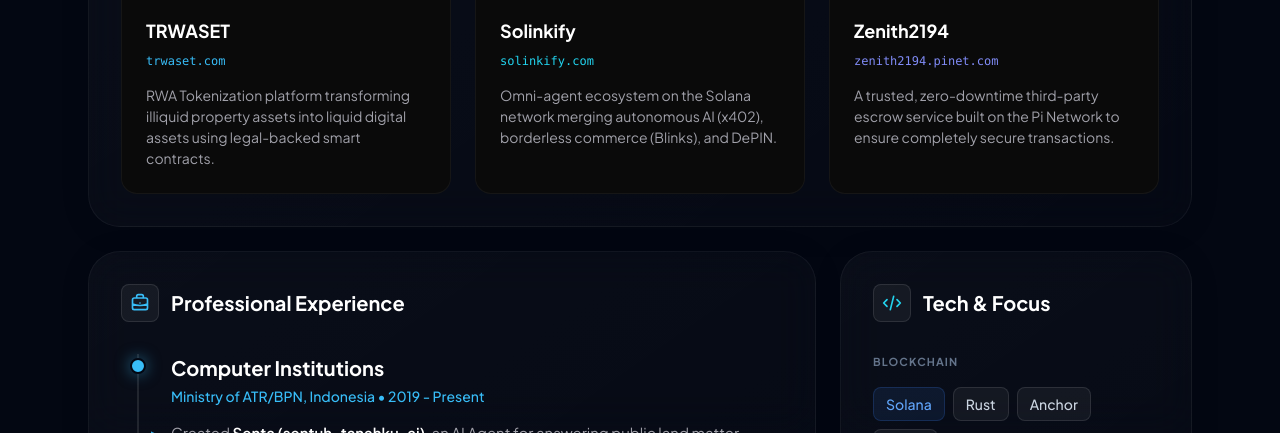
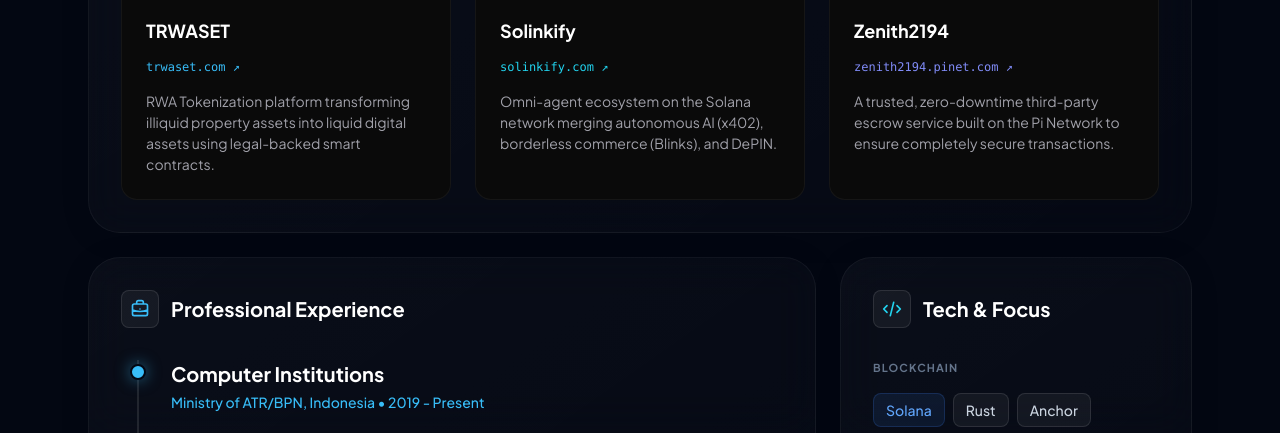
Before and after one commit to Zenidp/CV, a plain HTML site: page index.html in a window 1280 px wide. Shown: the part 1059-1492 px from the top of the page. Drawn offline with nearby package versions, Linux system fonts and the light colour scheme.

Commit message:
Update index.html

```diff
--- a/index.html
+++ b/index.html
@@ -189,7 +189,7 @@
                             <img src="https://i.imgur.com/cLHml1R.png" alt="TRWASET Logo" class="w-full h-full object-contain">
                         </div>
                         <h4 class="text-white font-bold mb-2 text-lg">TRWASET</h4>
-                        <p class="text-accent1 text-xs font-mono mb-4">trwaset.com</p>
+                        <a href="https://trwaset.com" target="_blank" rel="noopener noreferrer" class="inline-block text-accent1 text-xs font-mono mb-4 hover:text-white hover:underline transition-colors duration-200">trwaset.com ↗</a>
                         <p class="text-secondary text-[14px]">RWA Tokenization platform transforming illiquid property assets into liquid digital assets using legal-backed smart contracts.</p>
                     </div>
 
@@ -198,7 +198,7 @@
                             <img src="https://i.imgur.com/TTH1ZZM.png" alt="Solinkify Logo" class="w-full h-full object-contain">
                         </div>
                         <h4 class="text-white font-bold mb-2 text-lg">Solinkify</h4>
-                        <p class="text-accent2 text-xs font-mono mb-4">solinkify.com</p>
+                        <a href="https://solinkify.com" target="_blank" rel="noopener noreferrer" class="inline-block text-accent2 text-xs font-mono mb-4 hover:text-white hover:underline transition-colors duration-200">solinkify.com ↗</a>
                         <p class="text-secondary text-[14px]">Omni-agent ecosystem on the Solana network merging autonomous AI (x402), borderless commerce (Blinks), and DePIN.</p>
                     </div>
 
@@ -207,7 +207,7 @@
                             <img src="https://i.imgur.com/xx6WSOV.png" alt="Zenith2194 Logo" class="w-full h-full object-contain rounded-xl">
                         </div>
                         <h4 class="text-white font-bold mb-2 text-lg">Zenith2194</h4>
-                        <p class="text-indigo-400 text-xs font-mono mb-4">zenith2194.pinet.com</p>
+                        <a href="https://zenith2194.pinet.com" target="_blank" rel="noopener noreferrer" class="inline-block text-indigo-400 text-xs font-mono mb-4 hover:text-white hover:underline transition-colors duration-200">zenith2194.pinet.com ↗</a>
                         <p class="text-secondary text-[14px]">A trusted, zero-downtime third-party escrow service built on the Pi Network to ensure completely secure transactions.</p>
                     </div>
 
```
